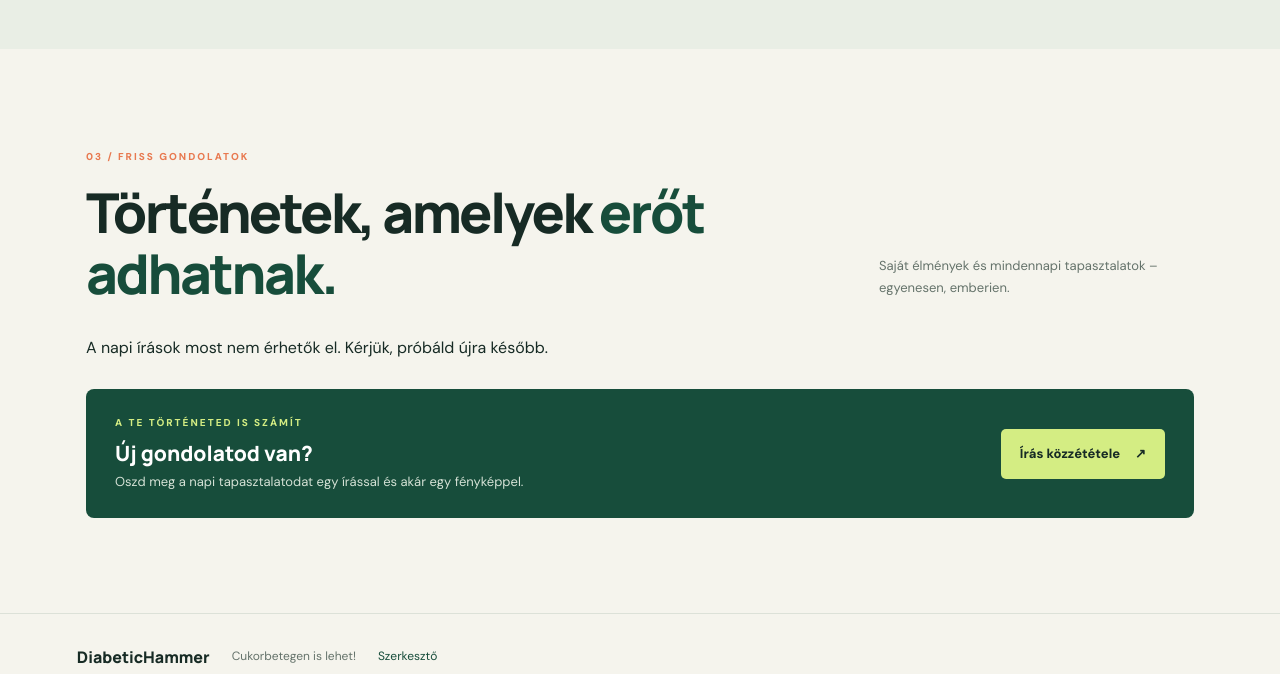
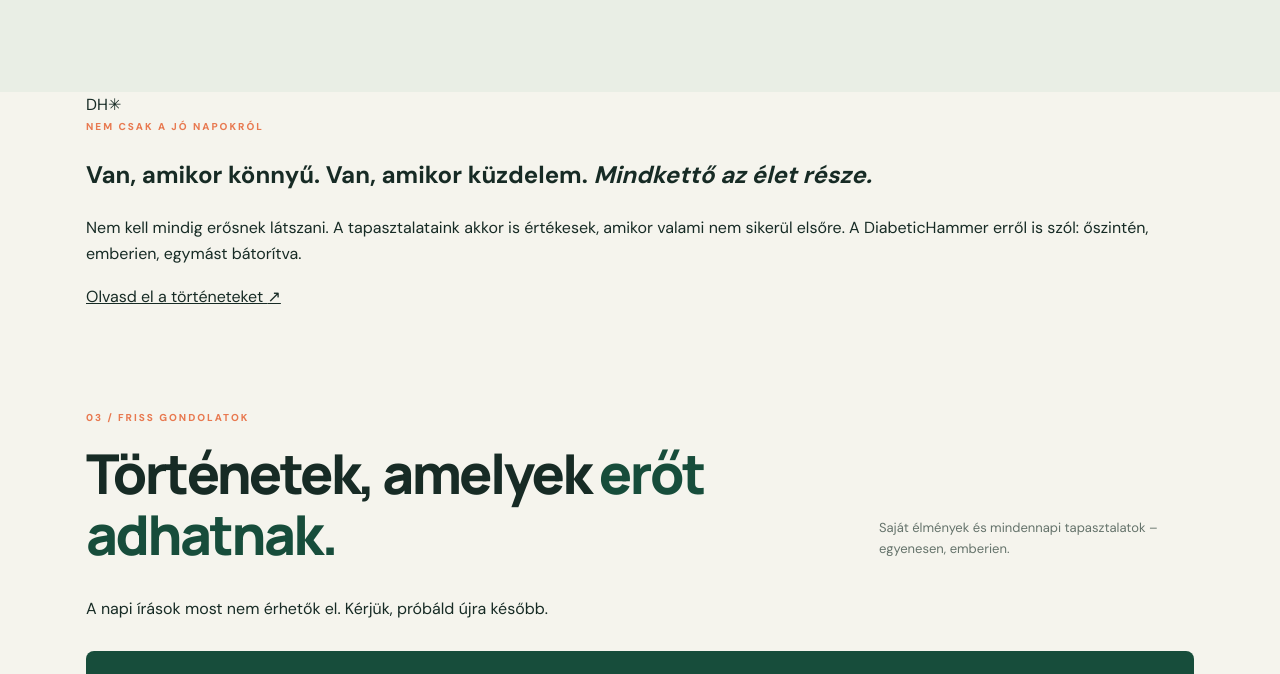
Before and after one commit to diabetic1963/diabetichammer-web, a plain HTML site: page index.html in a window 1280 px wide. Shown: the part 1980-2654 px from the top of the page. Drawn offline with Linux system fonts and the light colour scheme; no server answers.

Commit message:
Finish DiabeticHammer homepage content and sharing metadata

```diff
--- a/index.html
+++ b/index.html
@@ -4,7 +4,10 @@
   <meta charset="utf-8">
   <meta name="viewport" content="width=device-width, initial-scale=1">
   <meta name="theme-color" content="#f5f4ed">
-  <meta name="description" content="DiabeticHammer – személyes tapasztalat, sport és élet cukorbetegséggel. Cukorbetegen is lehet!">
+  <meta name="description" content="DiabeticHammer – őszinte történetek, mozgás és mindennapi tapasztalatok cukorbetegséggel. Cukorbetegen is lehet!">
+  <meta property="og:type" content="website">
+  <meta property="og:title" content="DiabeticHammer – Cukorbetegen is lehet!">
+  <meta property="og:description" content="Valódi tapasztalatok, mozgás és élet cukorbetegséggel.">
   <title>DiabeticHammer – Cukorbetegen is lehet!</title>
   <link rel="preconnect" href="https://fonts.googleapis.com">
   <link rel="preconnect" href="https://fonts.gstatic.com" crossorigin>
@@ -26,7 +29,7 @@
       <div class="hero-copy">
         <div class="eyebrow"><span></span> Személyes történet · Aktív élet</div>
         <h1>Cukorbetegen is <em>lehet.</em></h1>
-        <p class="hero-lead">A diagnózis az életem része – de nem az egész történetem. Ez az oldal a mozgásról, a mindennapi kihívásokról, a tapasztalatokról és az élet szeretetéről szól.</p>
+        <p class="hero-lead">A cukorbetegség része az életemnek, de nem ez határoz meg teljesen. Itt a mozgásról, a hétköznapi kihívásokról, a kitartásról és azokról a pillanatokról olvashatsz, amelyekért érdemes újra és újra elindulni.</p>
         <div class="hero-actions">
           <a class="button button-primary" href="#bemutatkozas">Ismerd meg a történetet <span>↗</span></a>
           <a class="button button-quiet" href="#bejegyzesek">Olvasd az írásokat</a>
@@ -44,7 +47,7 @@
       <div class="section-kicker">01 / Miért született ez az oldal?</div>
       <div class="intro-grid">
         <h2>Egy diagnózis nem írja meg helyetted <em>az életedet.</em></h2>
-        <div><p class="intro-lead">A DiabeticHammer a személyes tapasztalatok helye. Őszintén beszélünk arról, milyen cukorbetegséggel élni, mozogni, újrakezdeni és megtalálni a mindennapi lendületet.</p><p class="muted">Nem kész recepteket kínálunk, hanem gondolatokat, történeteket és bátorítást – ítélkezés nélkül.</p></div>
+        <div><p class="intro-lead">A DiabeticHammer a személyes tapasztalatok helye. Őszintén beszélünk arról, milyen cukorbetegséggel élni, mozogni, újrakezdeni és megtalálni a mindennapi lendületet.</p><p class="muted">Nem kész recepteket vagy tökéletes megoldásokat kínálok. Saját gondolatokat, tapasztalatokat és őszinte történeteket osztok meg – a könnyebb és a nehezebb napokról is.</p></div>
       </div>
       <div class="value-grid">
         <article class="value-card"><span>01</span><div class="value-symbol">↗</div><h3>Kitartás</h3><p>Apró lépésekből is lehet nagy változás.</p></article>
@@ -63,6 +66,18 @@
       </div>
     </section>
 
+    <section class="honest-section">
+      <div class="section-wrap honest-inner">
+        <div class="honest-mark" aria-hidden="true">DH<span>✳</span></div>
+        <div class="honest-copy">
+          <div class="section-kicker">NEM CSAK A JÓ NAPOKRÓL</div>
+          <h2>Van, amikor könnyű. Van, amikor küzdelem. <em>Mindkettő az élet része.</em></h2>
+          <p>Nem kell mindig erősnek látszani. A tapasztalataink akkor is értékesek, amikor valami nem sikerül elsőre. A DiabeticHammer erről is szól: őszintén, emberien, egymást bátorítva.</p>
+          <a class="text-link" href="#bejegyzesek">Olvasd el a történeteket <span>↗</span></a>
+        </div>
+      </div>
+    </section>
+
     <section class="section-wrap posts-section" id="bejegyzesek">
       <div class="section-heading"><div><div class="section-kicker">03 / Friss gondolatok</div><h2>Történetek, amelyek <em>erőt adhatnak.</em></h2></div><p>Saját élmények és mindennapi tapasztalatok – egyenesen, emberien.</p></div>
       <div id="posts" class="posts-grid"><p class="muted">Bejegyzések betöltése…</p></div>
```
